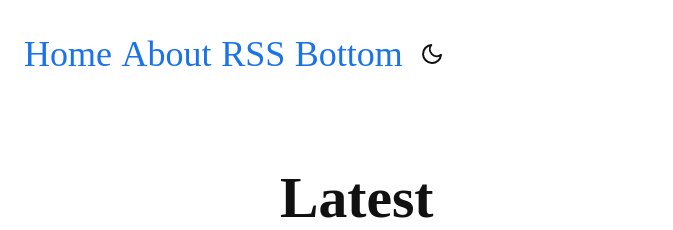
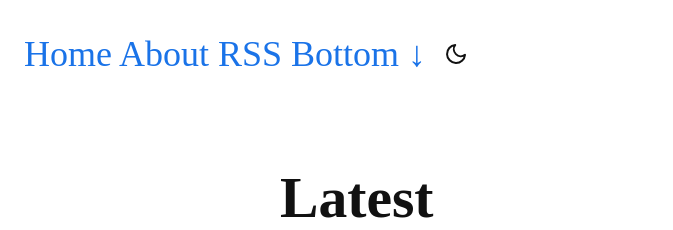
Before and after one commit to flightlessness/flightlessness.github.io, a Jekyll site: the page built from index.md, in a window 1280 px wide. Shown: the top 230 px of the page, without its empty margins (0-673 px from the left). Built offline with Jekyll 4.4.1, drawn with Linux system fonts in a browser that asks for light colours.

Commit message:
Update nav.html

```diff
--- a/_includes/nav.html
+++ b/_includes/nav.html
@@ -1,8 +1,10 @@
 <nav class="site-nav" aria-label="Main navigation">
+  <div class="nav-left">
     <a href="/">Home</a>
     <a href="/about/">About</a>
     <a href="/feed.xml">RSS</a>
-  <a href="#bottom">Bottom </a>
+    <a href="#bottom">Bottom ↓</a>
+  </div>
 
   <div class="nav-right">
     <button id="theme-toggle"
@@ -10,19 +12,17 @@
             aria-pressed="false"
             aria-label="Toggle dark mode"
             title="Toggle dark mode">
-
       <svg id="theme-toggle-icon"
            class="theme-icon"
            viewBox="0 0 24 24"
-       width="22"
-       height="22"
+           width="24"
+           height="24"
            fill="none"
            stroke="currentColor"
            stroke-width="2"
            stroke-linecap="round"
            stroke-linejoin="round">
       </svg>
-
     </button>
   </div>
 </nav>
```
Lines whose indentation alone changed are shown as unchanged.
